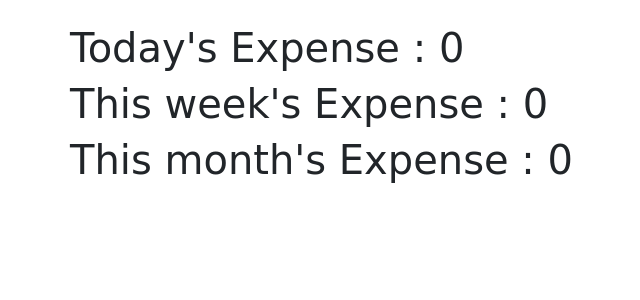
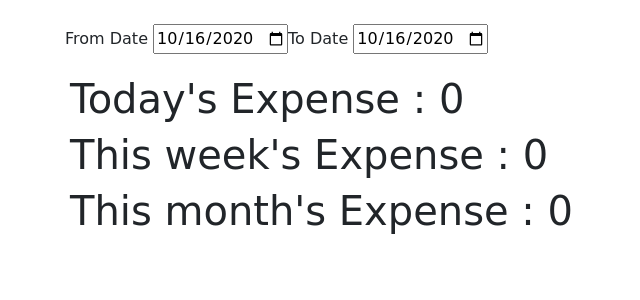
Before and after one commit to NickSneo/Employee-Expense-Tracker, a Django app: page /trackByTime/ in a window 1280 px wide. Shown: the part 56-356 px from the top of the page, without its empty margins (0-640 px from the left). Run offline with Django 3.2, Linux system fonts and the light colour scheme; the visitor is signed in with stand-in values (Sample User, id 1); data that the repository does not hold is empty; some libraries are stand-ins or nearby versions; some web fonts are replaced.

Commit message:
date form added in track by time

```diff
--- a/templates/trackByTime.html
+++ b/templates/trackByTime.html
@@ -2,6 +2,22 @@
 
 {% block content %}
 <div class="container">
+    <div class="row">
+        <form action="{% url 'trackByTime' %}">
+            {% csrf_token %}
+            <div class="form-row">
+                <div class="form-group">
+                    <label for="dateFrom">From Date</label>
+                    <input type="date" id="dateFrom" name="dateFrom" />
+                </div>
+                <div class="form-group">
+                    <label for="dateTo">To Date</label>
+                    <input type="date" id="dateTo" name="dateTo" />
+                </div>
+            </div>
+        </form>
+    </div>
+    <!-- {% if total != 0 %} -->
     <div class="row">
             <h1>Today's Expense : {{ todayExpense }}</h1>
     </div>
@@ -11,7 +27,15 @@
     <div class="row">
             <h1>This month's Expense : {{ monthExpense }}</h1>
     </div>
+    <!-- {% endif %} -->
+
 
 </div>
+<script>
+    dateFrom.max = new Date().toISOString().split("T")[0];
+    dateFrom.value = new Date().toISOString().split("T")[0];
+    dateTo.max = new Date().toISOString().split("T")[0];
+    dateTo.value = new Date().toISOString().split("T")[0];
+</script>
 
 {% endblock %}
```
Lines whose indentation alone changed are shown as unchanged.
